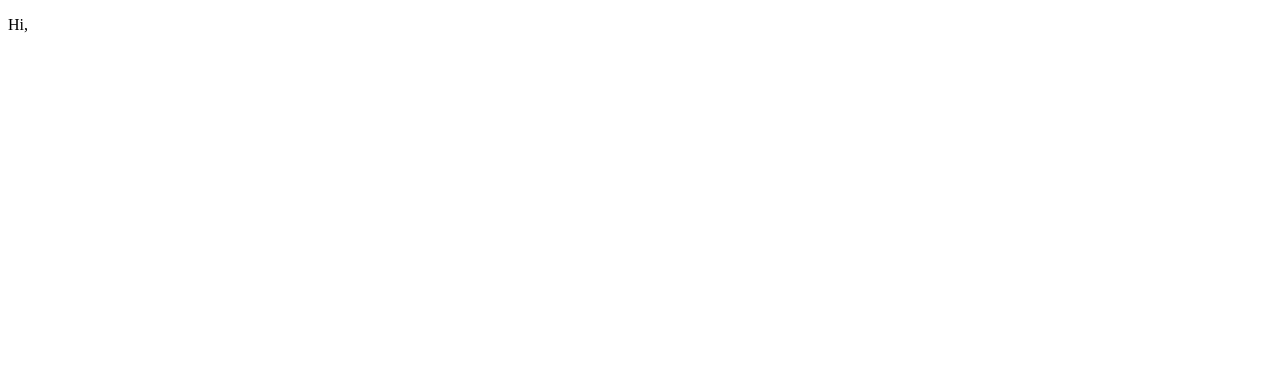
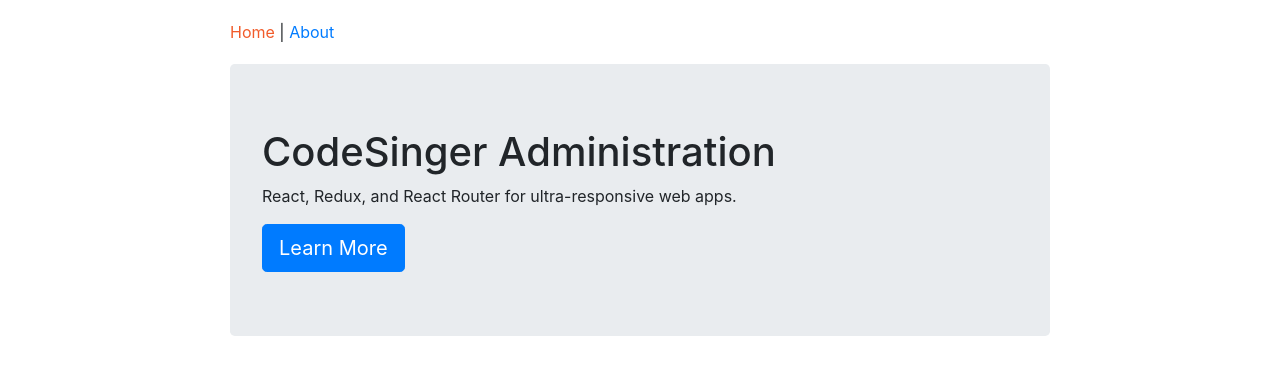
Before and after one commit to EthanBonsignori/course-manager, a React app: page / in a window 1280 px wide. Shown: the top 374 px of the page. Built offline with nearby package versions, Linux system fonts and the light colour scheme.

Commit message:
initial setup and routing

```diff
--- /dev/null
+++ b/src/components/App.js
@@ -0,0 +1,20 @@
+import React from 'react';
+import { Route, Switch } from 'react-router-dom';
+import AboutPage from './AboutPage';
+import Header from './common/Header';
+import HomePage from './HomePage';
+import PageNotFound from './PageNotFound';
+
+const App = () => (
+  <div className='container-fluid'>
+    <Header />
+    <Switch>
+      <Route exact path='/' component={HomePage} />
+      <Route path='/about' component={AboutPage} />
+      <Route component={PageNotFound} />
+    </Switch>
+
+  </div>
+);
+
+export default App;
--- /dev/null
+++ b/src/components/common/Header.js
@@ -0,0 +1,15 @@
+import React from 'react';
+import { NavLink } from 'react-router-dom';
+
+const Header = () => {
+  const activeStyle = { color: '#F15B2A' };
+  return (
+    <nav>
+      <NavLink to='/' exact activeStyle={activeStyle}>Home</NavLink>
+      {' | '}
+      <NavLink to='/about' activeStyle={activeStyle}>About</NavLink>
+    </nav>
+  );
+};
+
+export default Header;
--- a/src/index.js
+++ b/src/index.js
@@ -1,8 +1,8 @@
+import 'bootstrap/dist/css/bootstrap.min.css';
 import React from 'react';
 import { render } from 'react-dom';
+import { BrowserRouter as Router } from 'react-router-dom';
+import App from './components/App';
+import './index.css';
 
-function Hi() {
-  return <p>Hi,</p>;
-}
-
-render(<Hi />, document.getElementById('app'));
+render(<Router><App /></Router>, document.getElementById('app'));
```
